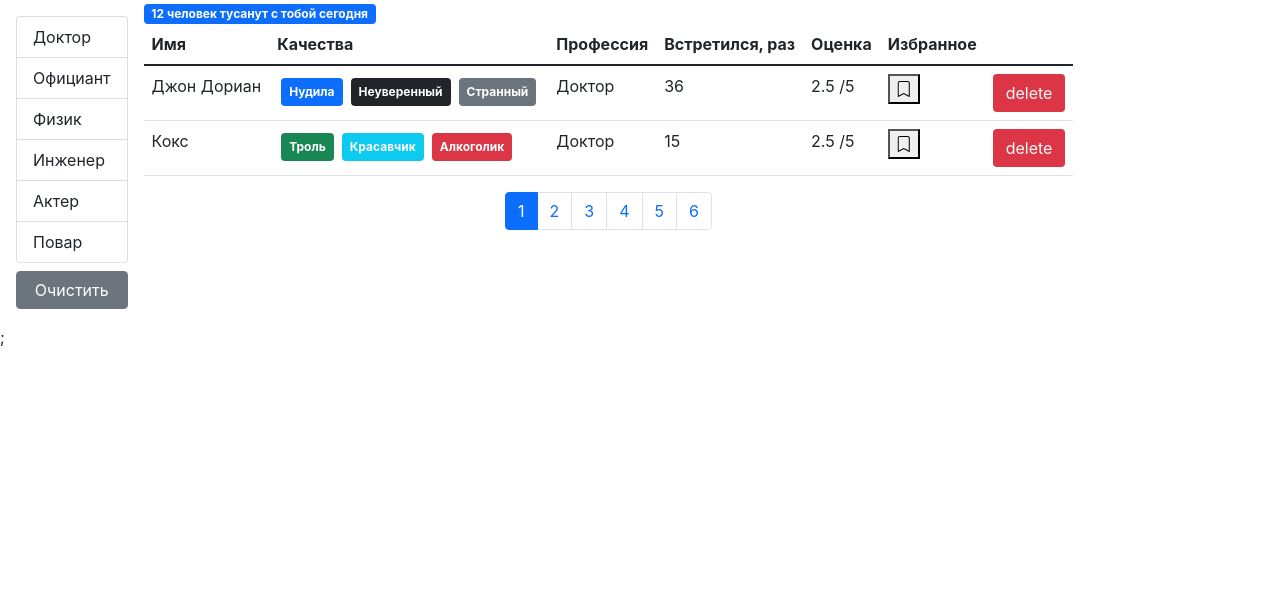
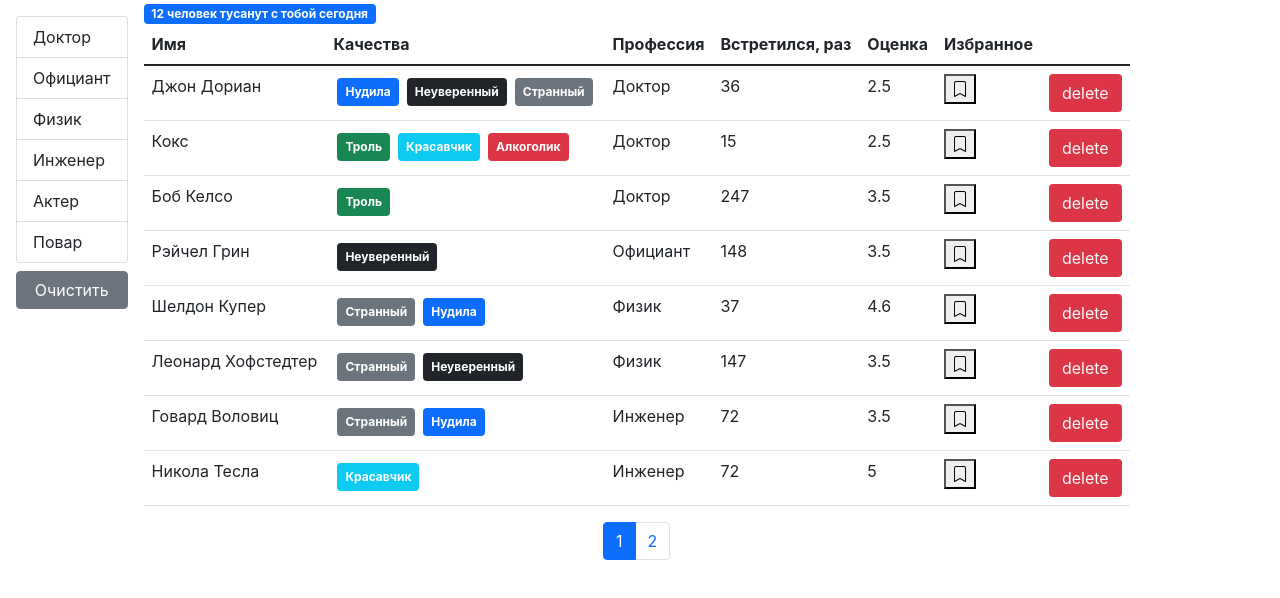
Before and after one commit to Galiathusz/fast-company-updated, a React (Create React App) app: page / in a window 1280 px wide. Shown: the top 598 px of the page. Built offline with nearby package versions, Linux system fonts and the light colour scheme.

Commit message:
added sorting, refractored code

```diff
--- a/src/App.js
+++ b/src/App.js
@@ -1,42 +1,8 @@
-import React, { useState, useEffect } from "react";
+import React from "react";
 import Users from "./components/users";
-import api from "./api";
 
 function App() {
-    let [users, setUsers] = useState();
-
-    useEffect(() => {
-        api.users.fetchAll().then((data) => setUsers(data));
-    }, []);
-
-    let handleDelete = (userId) => {
-        setUsers((PrevState) =>
-            PrevState.filter((user) => user._id !== userId)
-        );
-    };
-
-    let handleToggleBookMark = (id) => {
-        setUsers(
-            users.map((user) => {
-                if (user._id === id) {
-                    return { ...user, bookmark: !user.bookmark };
-                }
-                return user;
-            })
-        );
-    };
-
-    return (
-        <>
-            {users && (
-                <Users
-                    users={users}
-                    onDelete={handleDelete}
-                    onToggleBookMark={handleToggleBookMark}
-                />
-            )};
-        </>
-    );
-}
+    return <Users/>;
+};
 
 export default App;
--- a/src/components/bookmark.jsx
+++ b/src/components/bookmark.jsx
@@ -1,16 +1,18 @@
 import React from "react";
 import PropTypes from "prop-types";
 
-let BookMark = ({ status }) => {
-    return status === false ? (
-        <i className="bi bi-bookmark"></i>
-    ) : (
-        <i className="bi bi-bookmark-fill"></i>
+let BookMark = ({ status, onToggleBookMark, _id }) => {
+    return (
+        <button onClick={() => onToggleBookMark(_id)}>
+            <i className={"bi bi-bookmark" + (status ? "-fill" : "")}> </i>
+        </button>
     );
 };
 
 BookMark.propTypes = {
-    status: PropTypes.bool.isRequired
+    status: PropTypes.bool.isRequired,
+    _id: PropTypes.string.isRequired,
+    onToggleBookMark: PropTypes.func.isRequired
 };
 
 export default BookMark;
--- /dev/null
+++ b/src/components/qualitiesList.jsx
@@ -0,0 +1,17 @@
+import React from "react";
+import PropTypes from "prop-types";
+import Quality from "./quality";
+
+const QualitiesList = ({ qualities }) => {
+    return <>
+        {qualities.map((quality) => (
+            <Quality key={quality._id} {...quality} />
+        ))}
+    </>;
+};
+
+QualitiesList.propTypes = {
+    qualities: PropTypes.array.isRequired
+};
+
+export default QualitiesList;
--- /dev/null
+++ b/src/components/table.jsx
@@ -0,0 +1,31 @@
+import React from "react";
+import PropTypes from "prop-types";
+import TableHeader from "./tableHeader";
+import TableBody from "./tableBody";
+
+const Table = ({ onSort, selectedSort, columns, data, children }) => {
+    return (
+        <table className="table">
+            {children || (
+                <>
+                    <TableHeader
+                        {...{ onSort, selectedSort, columns }}
+                    />
+                    <TableBody
+                        {...{ columns, data }}
+                    />
+                </>
+            )}
+        </table>
+    );
+};
+
+Table.propTypes = {
+    onSort: PropTypes.func,
+    selectedSort: PropTypes.object,
+    columns: PropTypes.object,
+    data: PropTypes.array,
+    children: PropTypes.array
+};
+
+export default Table;
--- /dev/null
+++ b/src/components/tableBody.jsx
@@ -0,0 +1,34 @@
+import React from "react";
+import PropTypes from "prop-types";
+import _ from "lodash";
+
+const TableBody = ({ data, columns }) => {
+    let renderContent = (item, column) => {
+        if (columns[column].component) {
+            let component = columns[column].component;
+            if (typeof component === "function") {
+                return component(item);
+            }
+            return component;
+        }
+        return _.get(item, columns[column].path);
+    };
+    return (
+        <tbody>
+            {data.map(item => (
+                <tr key = {item._id}>
+                    {Object.keys(columns).map(column => (
+                        <td key = {column}>
+                            {renderContent(item, column)}
+                        </td>))}
+                </tr>))}
+        </tbody>
+    );
+};
+
+TableBody.propTypes = {
+    data: PropTypes.array.isRequired,
+    columns: PropTypes.object.isRequired
+};
+
+export default TableBody;
--- /dev/null
+++ b/src/components/tableHeader.jsx
@@ -0,0 +1,47 @@
+import React from "react";
+import PropTypes from "prop-types";
+
+const TableHeader = ({ onSort, selectedSort, columns }) => {
+    let handleSort = (item) => {
+        // console.log(item);
+        if (selectedSort.path === item) {
+            onSort({ ...selectedSort, order: selectedSort.order === "asc" ? "desc" : "asc" });
+        } else {
+            onSort({ path: item, order: "asc" });
+        }
+    };
+
+    let sortByPath = selectedSort.path;
+
+    if (sortByPath === "profession.name") {
+        sortByPath = "professions";
+    };
+
+    let sortByOrder = selectedSort.order;
+
+    return (
+        <thead>
+            <tr>
+                {Object.keys(columns).map(column => (
+                    <th
+                        key = {column}
+                        onClick={ columns[column].path ? () => handleSort(columns[column].path) : undefined}
+                        {...{ role: columns[column].path && "button" }}
+                        scope="col"
+                        className = {"" + (column === sortByPath ? "bi bi-caret-up-fill" : "") && (sortByOrder === "asc" ? "bi bi-caret-up-fill" : "bi bi-caret-down-fill")}
+                    >
+                        {columns[column].name}
+                    </th>
+                ))}
+            </tr>
+        </thead>
+    );
+};
+
+TableHeader.propTypes = {
+    onSort: PropTypes.func.isRequired,
+    selectedSort: PropTypes.object.isRequired,
+    columns: PropTypes.object.isRequired
+};
+
+export default TableHeader;
--- a/src/components/user.jsx
+++ /dev/null
@@ -1,57 +0,0 @@
-import React from "react";
-import Quality from "./quality";
-import BookMark from "./bookmark";
-import PropTypes from "prop-types";
-
-let User = ({
-    _id,
-    name,
-    profession,
-    qualities,
-    completedMeetings,
-    rate,
-    bookmark,
-    onToggleBookMark,
-    onDelete
-}) => {
-    return (
-        <tr key={_id}>
-            <td>{name}</td>
-            <td>
-                {qualities.map((quality) => (
-                    <Quality key={quality._id} {...quality} />
-                ))}
-            </td>
-            <td>{profession.name}</td>
-            <td>{completedMeetings}</td>
-            <td>{rate} /5</td>
-            <td>
-                <button onClick={() => onToggleBookMark(_id)}>
-                    {<BookMark status={bookmark} />}
-                </button>
-            </td>
-            <td>
-                <button
-                    className="btn bg-danger text-light"
-                    onClick={() => onDelete(_id)}
-                >
-                    delete
-                </button>
-            </td>
-        </tr>
-    );
-};
-
-User.propTypes = {
-    _id: PropTypes.string.isRequired,
-    name: PropTypes.string.isRequired,
-    profession: PropTypes.object.isRequired,
-    qualities: PropTypes.array.isRequired,
-    completedMeetings: PropTypes.number.isRequired,
-    rate: PropTypes.number.isRequired,
-    bookmark: PropTypes.bool.isRequired,
-    onToggleBookMark: PropTypes.func.isRequired,
-    onDelete: PropTypes.func.isRequired
-};
-
-export default User;
--- a/src/components/users.jsx
+++ b/src/components/users.jsx
@@ -1,17 +1,42 @@
 import React, { useState, useEffect } from "react";
 import { paginate } from "../utils/paginate";
 import Pagination from "./pagination";
-import User from "./user";
 import api from "../api";
 import GroupList from "./groupList";
 import SearchStatus from "./searchStatus";
+import UserTable from "./usersTable";
+import _ from "lodash";
 import PropTypes from "prop-types";
 
-const Users = ({ users, onDelete, onToggleBookMark }) => {
+const Users = () => {
     let [currentPage, setCurrentPage] = useState(1);
     let [professions, setProfession] = useState();
     let [selectedProf, setSelectedProf] = useState();
-    let pageSize = 2;
+    let [sortBy, setSortBy] = useState({ iter: "name", order: "asc" });
+    let pageSize = 8;
+
+    let [users, setUsers] = useState();
+
+    useEffect(() => {
+        api.users.fetchAll().then((data) => setUsers(data));
+    }, []);
+
+    let handleDelete = (userId) => {
+        setUsers((PrevState) =>
+            PrevState.filter((user) => user._id !== userId)
+        );
+    };
+
+    let handleToggleBookMark = (id) => {
+        setUsers(
+            users.map((user) => {
+                if (user._id === id) {
+                    return { ...user, bookmark: !user.bookmark };
+                }
+                return user;
+            })
+        );
+    };
 
     useEffect(() => {
         api.professions.fetchAll().then((data) => setProfession(data));
@@ -29,10 +54,18 @@
         setCurrentPage(pageIndex);
     };
 
-    let filteredUsers = selectedProf ? users.filter((user) => user.profession.name === selectedProf.name) : users;
+    let handleSort = (item) => {
+        setSortBy(item);
+    };
+
+    if (users) {
+        let filteredUsers = selectedProf ? users.filter((user) => JSON.stringify(user.profession) === JSON.stringify(selectedProf)) : users;
+
         let count = filteredUsers.length;
 
-    let userCrop = paginate(filteredUsers, currentPage, pageSize);
+        let sortedUsers = _.orderBy(filteredUsers, [sortBy.path], [sortBy.order]);
+
+        let userCrop = paginate(sortedUsers, currentPage, pageSize);
 
         let clearFilter = () => {
             setSelectedProf();
@@ -59,29 +92,13 @@
                 <div className="d-flex flex-column">
                     <SearchStatus length={count} />
                     {count !== 0 ? (
-                    <table className="table">
-                        <thead>
-                            <tr>
-                                <th scope="col">Имя</th>
-                                <th scope="col">Качества</th>
-                                <th scope="col">Профессия</th>
-                                <th scope="col">Встретился, раз</th>
-                                <th scope="col">Оценка</th>
-                                <th scope="col">Избранное</th>
-                                <th scope="col"></th>
-                            </tr>
-                        </thead>
-                        <tbody>
-                            {userCrop.map((user) => (
-                                <User
-                                    key={user._id}
-                                    onDelete={onDelete}
-                                    onToggleBookMark={onToggleBookMark}
-                                    {...user}
+                        <UserTable
+                            users = {userCrop}
+                            onSort = {handleSort}
+                            selectedSort = {sortBy}
+                            onDelete={handleDelete}
+                            onToggleBookMark={handleToggleBookMark}
                         />
-                            ))}
-                        </tbody>
-                    </table>
                     ) : (
                         ""
                     )}
@@ -96,12 +113,14 @@
                 </div>
             </div>
         );
+    }
+    return "loading...";
 };
 
 Users.propTypes = {
-    users: PropTypes.array.isRequired,
-    onDelete: PropTypes.func.isRequired,
-    onToggleBookMark: PropTypes.func.isRequired
+    users: PropTypes.array,
+    onDelete: PropTypes.func,
+    onToggleBookMark: PropTypes.func
 };
 
 export default Users;
--- /dev/null
+++ b/src/components/usersTable.jsx
@@ -0,0 +1,60 @@
+import React from "react";
+import PropTypes from "prop-types";
+import BookMark from "./bookmark";
+import QualitiesList from "./qualitiesList";
+import Table from "./table";
+
+const UserTable = ({ users, onSort, selectedSort, onToggleBookMark, onDelete }) => {
+    let columns = {
+        name: { path: "name", name: "Имя" },
+        qualities: {
+            name: "Качества",
+            component: (user) => (
+                <QualitiesList
+                    qualities={user.qualities}
+                />
+            )
+        },
+        professions: { path: "profession.name", name: "Профессия" },
+        completedMeetings: { path: "completedMeetings", name: "Встретился, раз" },
+        rate: { path: "rate", name: "Оценка" },
+        bookmark: {
+            path: "bookmark",
+            name: "Избранное",
+            component: (user) => (
+                <BookMark
+                    status={user.bookmark}
+                    _id = {user._id}
+                    onToggleBookMark = {onToggleBookMark}
+                />)
+        },
+        delete: {
+            component: (user) => (
+                <button
+                    className="btn bg-danger text-light"
+                    onClick={() => onDelete(user._id)}
+                >
+                    delete
+                </button>
+            )
+        }
+    };
+    return (
+        <Table
+            onSort = {onSort}
+            selectedSort = {selectedSort}
+            columns = {columns}
+            data = {users}
+        />
+    );
+};
+
+UserTable.propTypes = {
+    users: PropTypes.array.isRequired,
+    onSort: PropTypes.func.isRequired,
+    onDelete: PropTypes.func.isRequired,
+    onToggleBookMark: PropTypes.func.isRequired,
+    selectedSort: PropTypes.object.isRequired
+};
+
+export default UserTable;
```
Lines whose indentation alone changed are shown as unchanged.
